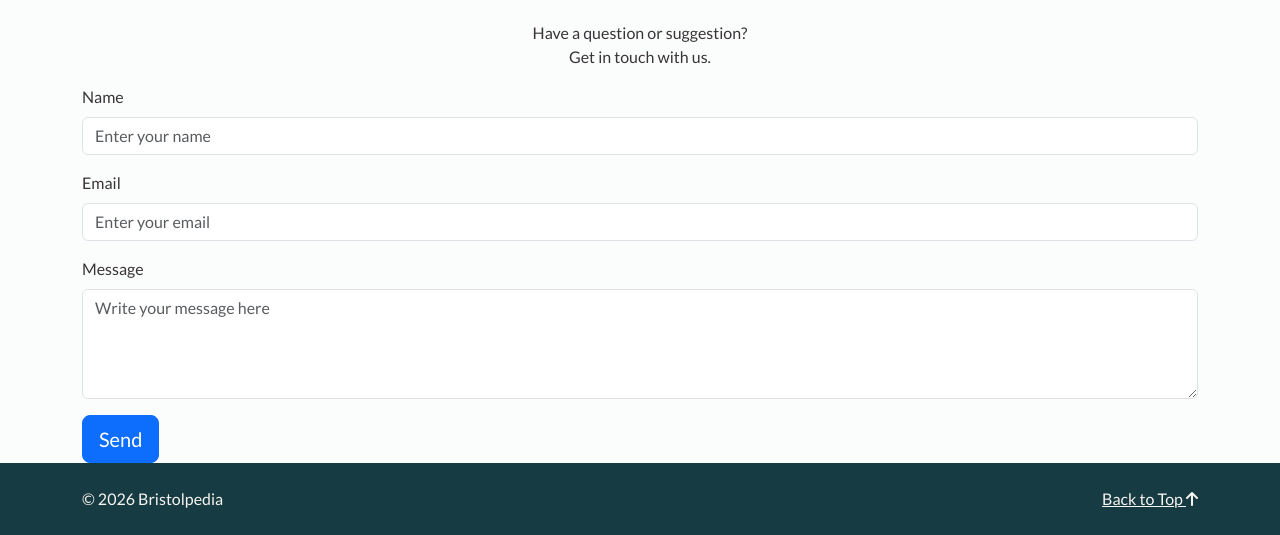
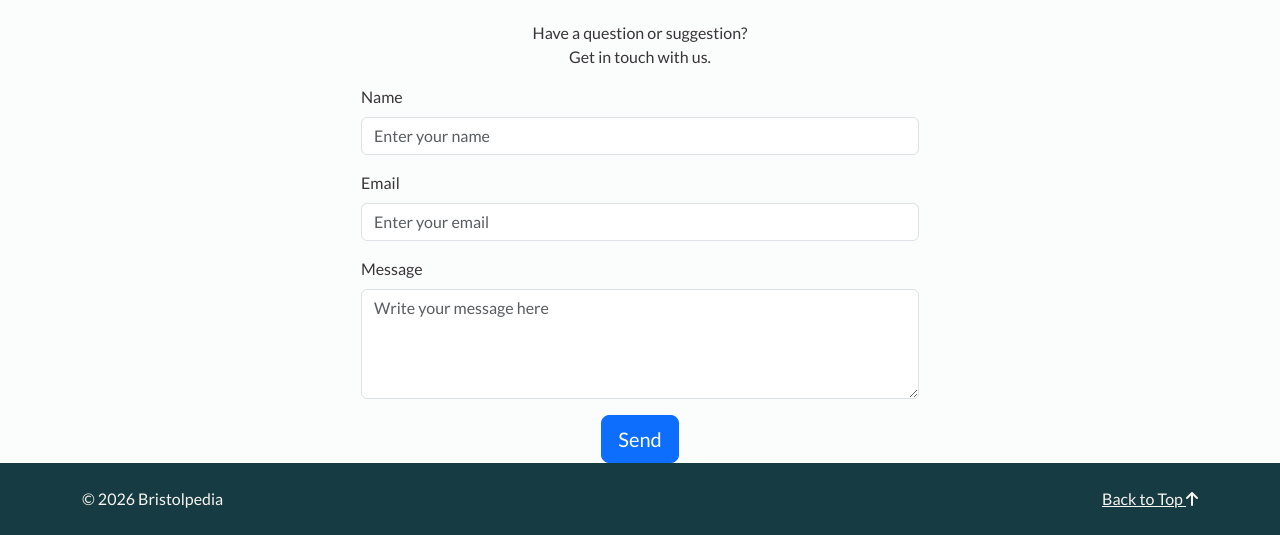
Before and after one commit to SalarFarahani/bristolpedia, a plain HTML site: page index.html in a window 1280 px wide. Shown: the part 2808-3343 px from the top of the page. Drawn offline with nearby package versions, Linux system fonts and the light colour scheme; a web font is replaced by a local one.

Commit message:
Improve contact form width and button alignment

```diff
--- a/index.html
+++ b/index.html
@@ -255,7 +255,7 @@
             Have a question or suggestion?<br />
             Get in touch with us.
           </p>
-          <form>
+          <form class="col-12 col-md-8 col-lg-6 mx-auto">
             <div class="mb-3">
               <label for="contact-name" class="form-label">Name</label>
               <input
@@ -289,9 +289,11 @@
                 required
               ></textarea>
             </div>
-            <button type="submit" class="btn btn-primary btn-lg">
-              Send
-            </button>
+            <div class="text-center">
+              <button type="submit" class="btn btn-primary btn-lg">
+                Send
+              </button>
+            </div>
           </form>
         </div>
       </section>
```
